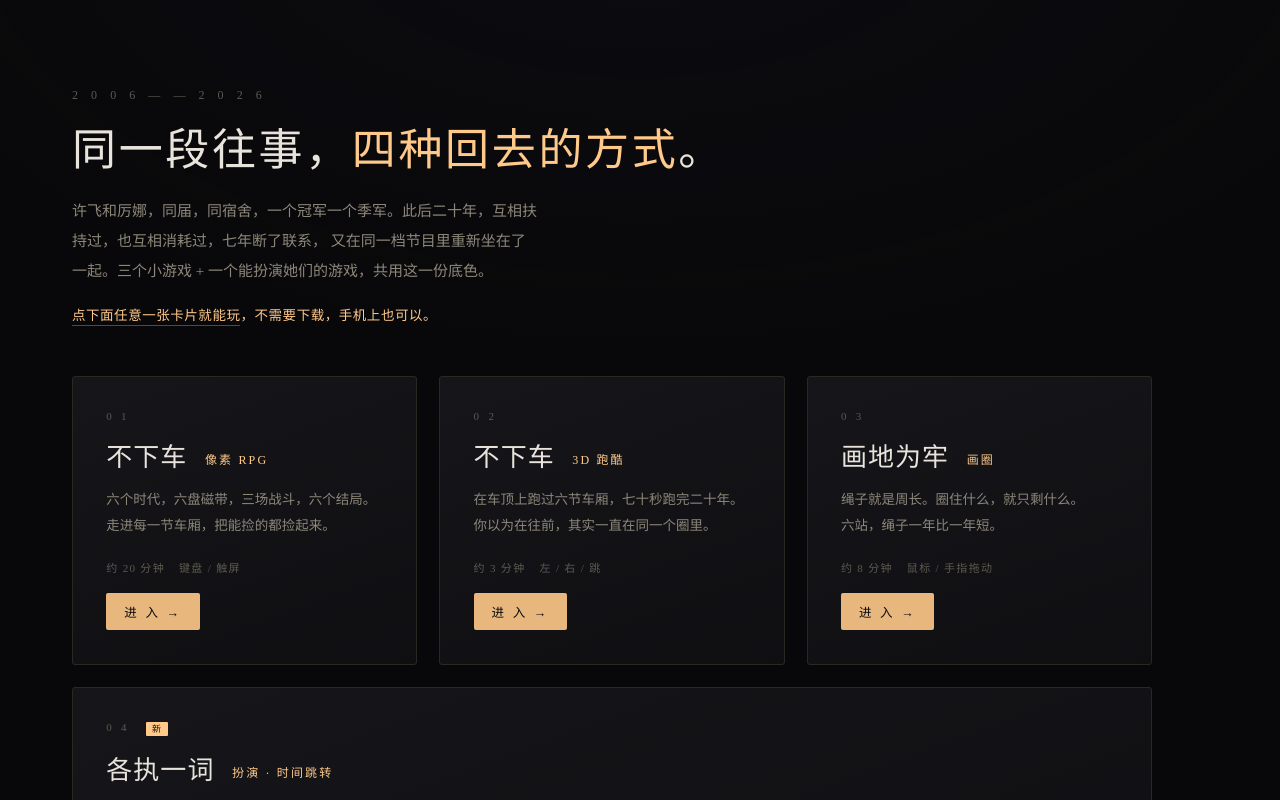
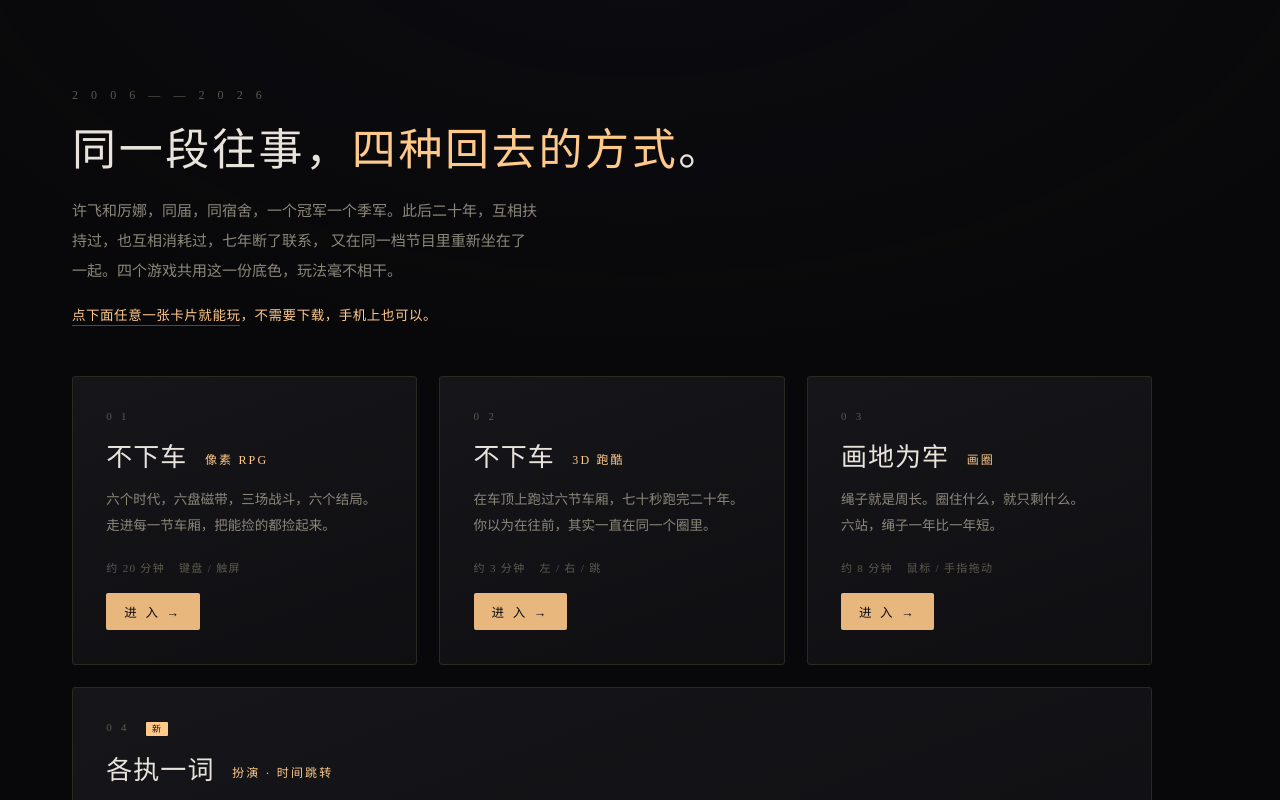
Before and after one commit to yeahdongcn/feixue-cp, a plain HTML site: page index.html in a window 1280 px wide. Shown: the top 800 px of the page. Drawn offline with Linux system fonts and the light colour scheme.

Commit message:
入口页：导语措辞

```diff
--- a/index.html
+++ b/index.html
@@ -64,7 +64,7 @@
   <h1>同一段往事，<em>四种回去的方式</em>。</h1>
   <p class="sub">
     许飞和厉娜，同届，同宿舍，一个冠军一个季军。此后二十年，互相扶持过，也互相消耗过，七年断了联系，
-    又在同一档节目里重新坐在了一起。三个小游戏 + 一个能扮演她们的游戏，共用这一份底色。
+    又在同一档节目里重新坐在了一起。四个游戏共用这一份底色，玩法毫不相干。
   </p>
   <p class="how"><b>点下面任意一张卡片就能玩</b>，不需要下载，手机上也可以。</p>
 </header>
```
